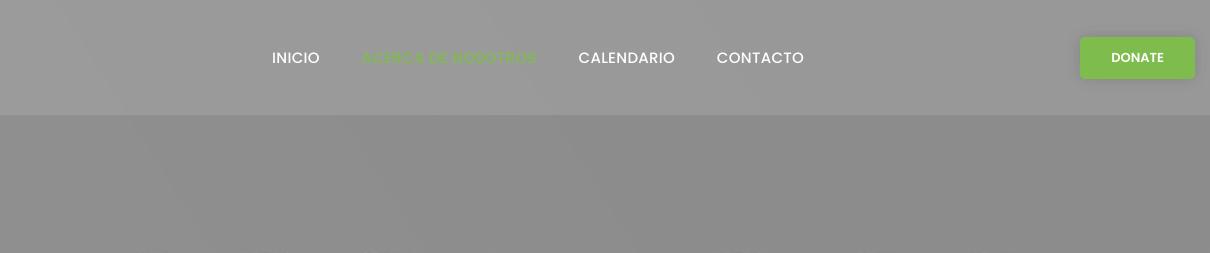
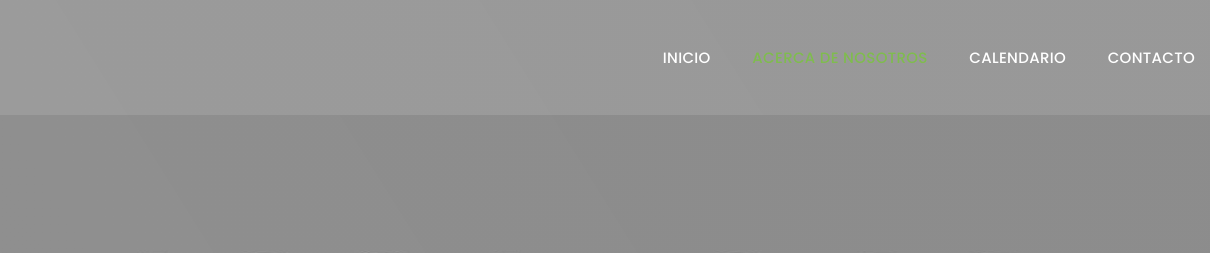
Before and after one commit to tulancingo-lgbtttiqa/tulancingo-lgbtttiqa.github.io, a plain HTML site: page site/about-us.html in a window 1280 px wide. Shown: the top 253 px of the page, 70-1280 px from the left. Drawn offline with Linux system fonts and the light colour scheme.

Commit message:
Remove donate button

```diff
--- a/site/about-us.html
+++ b/site/about-us.html
@@ -49,9 +49,9 @@
                       </li>
                       <li class="rd-nav-item"><a class="rd-nav-link" href="contacts.html">Contacto</a>
                       </li>
-                    </ul><a class="button button-primary button-sm" href="#">Donate</a>
+                    </ul>
                   </div>
-                </div><a class="button button-primary button-sm" href="#">Donate</a>
+                </div>
               </div>
             </div>
           </nav>
```
Also changed, not shown: site/calendar.html (+2 -2 lines), site/contacts.html (+2 -2 lines), site/index.html (+2 -2 lines).
